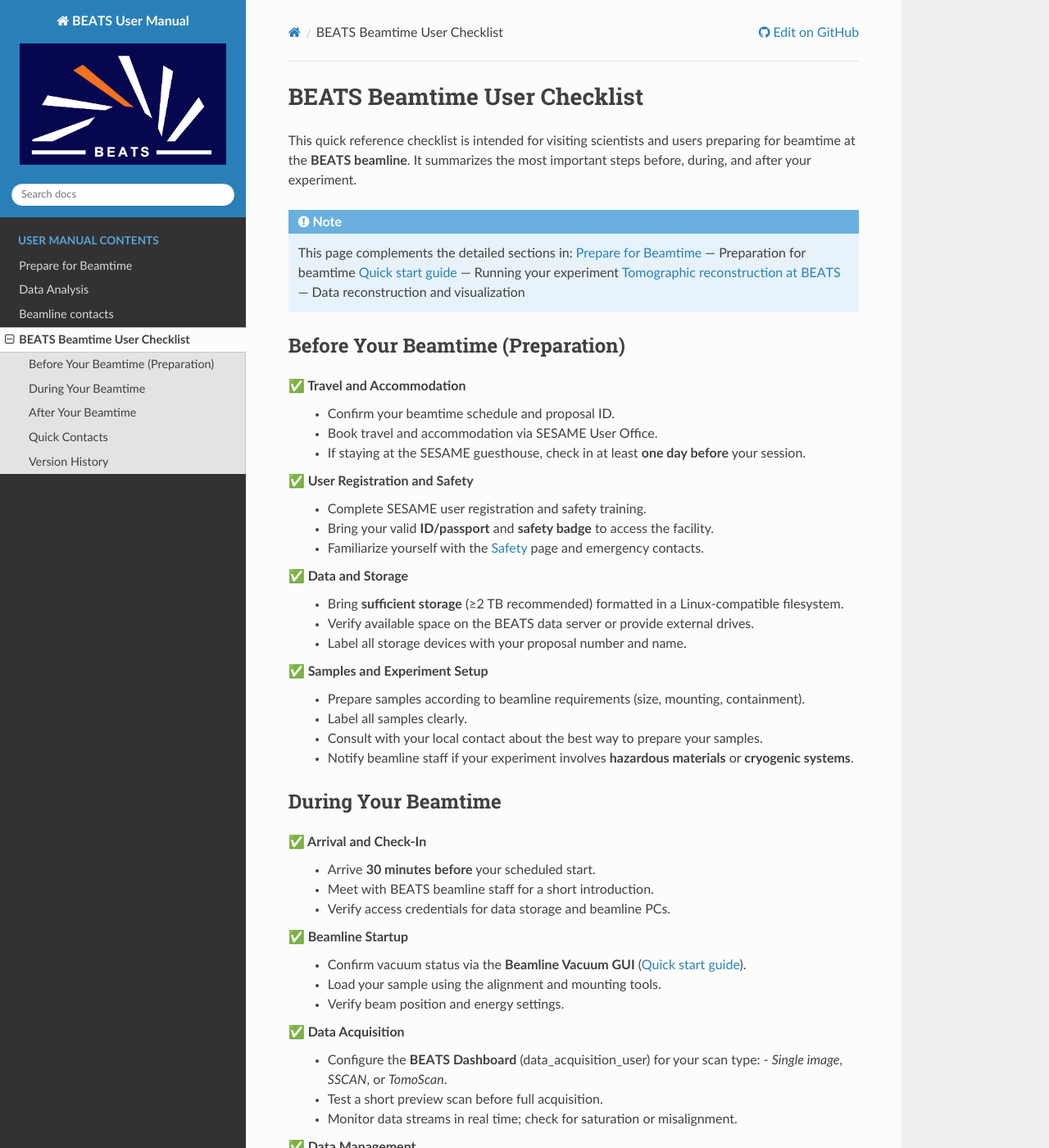
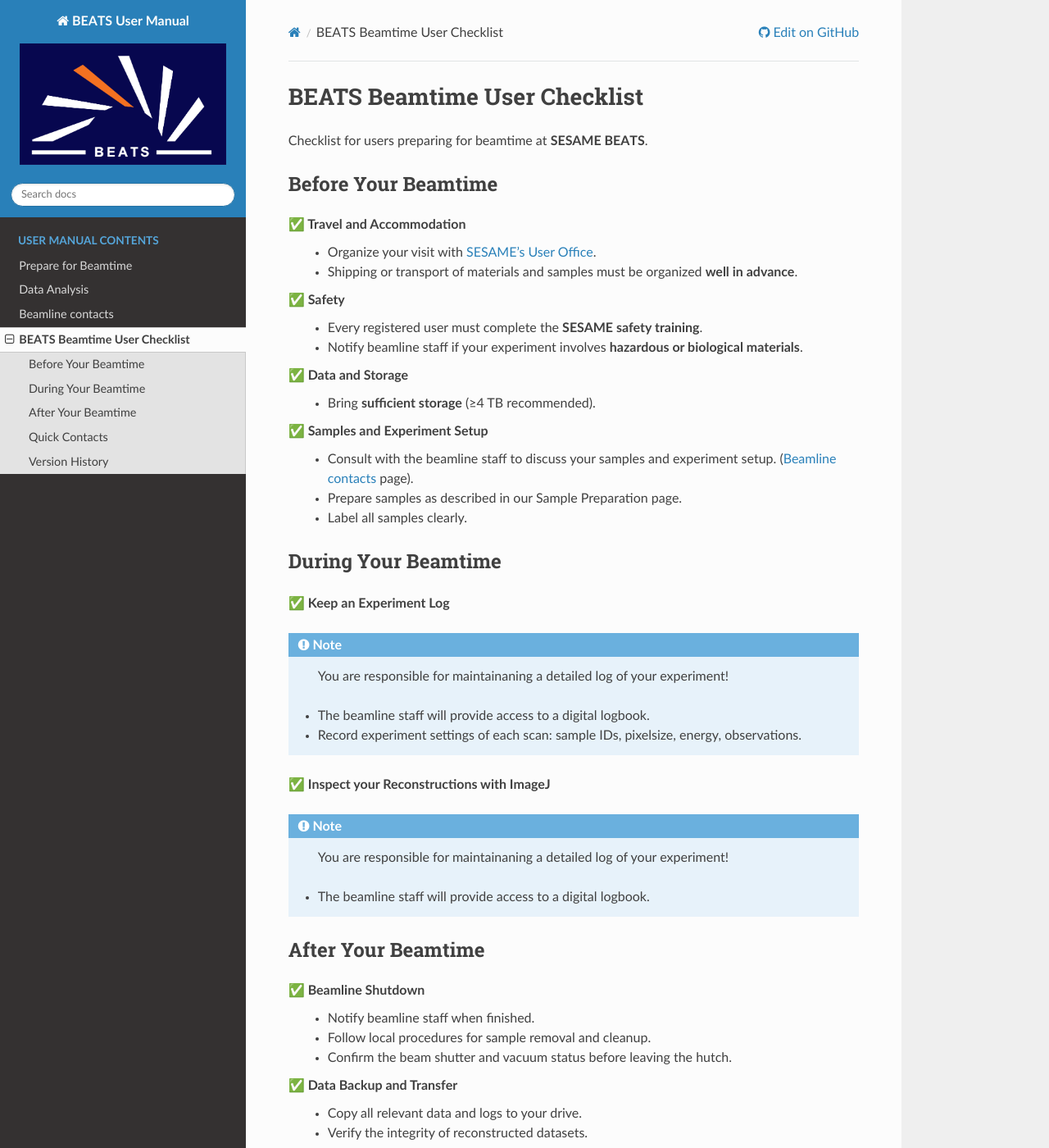
Before and after one commit to SESAME-Synchrotron/BEATS_user_manual, a Sphinx documentation site: the page built from docs/source/user_checklist.rst, in a window 1280 px wide and 1400 px high. Shown: the whole window at 82% size. Built offline with Sphinx 7.4.7 and the Read the Docs theme 3.1.0, drawn with Linux system fonts in a browser that asks for light colours; pages that are not in the unit, such as notebooks, are missing from menus; some of the changed text lies outside the part shown.

Commit message:
updating checklist

```diff
--- a/docs/source/user_checklist.rst
+++ b/docs/source/user_checklist.rst
@@ -2,65 +2,47 @@
 BEATS Beamtime User Checklist
 ==============================
 
-This quick reference checklist is intended for visiting scientists and users preparing for beamtime at the **BEATS beamline**.
-It summarizes the most important steps before, during, and after your experiment.
-
-.. note::
-   This page complements the detailed sections in:
-   :doc:`prepare` — Preparation for beamtime
-   :doc:`quickstart` — Running your experiment
-   :doc:`reconstruction` — Data reconstruction and visualization
+Checklist for users preparing for beamtime at **SESAME BEATS**.
 
 -------------------------------------
-Before Your Beamtime (Preparation)
+Before Your Beamtime
 -------------------------------------
 
 ✅ **Travel and Accommodation**
-   - Confirm your beamtime schedule and proposal ID.
-   - Book travel and accommodation via SESAME User Office.
-   - If staying at the SESAME guesthouse, check in at least **one day before** your session.
+   - Organize your visit with `SESAME's User Office <https://www.sesame.org.jo/for-users/sesame-user-office>`_.
+   - Shipping or transport of materials and samples must be organized **well in advance**.
 
-✅ **User Registration and Safety**
-   - Complete SESAME user registration and safety training.
-   - Bring your valid **ID/passport** and **safety badge** to access the facility.
-   - Familiarize yourself with the :doc:`safety` page and emergency contacts.
+✅ **Safety**
+   - Every registered user must complete the **SESAME safety training**.
+   - Notify beamline staff if your experiment involves **hazardous or biological materials**.
 
 ✅ **Data and Storage**
-   - Bring **sufficient storage** (≥2 TB recommended) formatted in a Linux-compatible filesystem.
-   - Verify available space on the BEATS data server or provide external drives.
-   - Label all storage devices with your proposal number and name.
+   - Bring **sufficient storage** (≥4 TB recommended).
 
 ✅ **Samples and Experiment Setup**
-   - Prepare samples according to beamline requirements (size, mounting, containment).
+   - Consult with the beamline staff to discuss your samples and experiment setup. (:doc:`contacts` page).
+   - Prepare samples as described in our :ref:`Sample Preparation` page.
    - Label all samples clearly.
-   - Consult with your local contact about the best way to prepare your samples.
-   - Notify beamline staff if your experiment involves **hazardous materials** or **cryogenic systems**.
 
 -------------------------------------
 During Your Beamtime
 -------------------------------------
 
-✅ **Arrival and Check-In**
-   - Arrive **30 minutes before** your scheduled start.
-   - Meet with BEATS beamline staff for a short introduction.
-   - Verify access credentials for data storage and beamline PCs.
+✅ **Keep an Experiment Log**
 
-✅ **Beamline Startup**
-   - Confirm vacuum status via the **Beamline Vacuum GUI** (:doc:`quickstart`).
-   - Load your sample using the alignment and mounting tools.
-   - Verify beam position and energy settings.
+.. note::
+      You are responsible for maintainaning a detailed log of your experiment!
 
-✅ **Data Acquisition**
-   - Configure the **BEATS Dashboard** (:doc:`data_acquisition_user`) for your scan type:
-     - *Single image*, *SSCAN*, or *TomoScan*.
-   - Test a short preview scan before full acquisition.
-   - Monitor data streams in real time; check for saturation or misalignment.
+   - The beamline staff will provide access to a digital logbook.
+   - Record experiment settings of each scan: sample IDs, pixelsize, energy, observations.
 
-✅ **Data Management**
-   - Confirm data are written to your proposal folder:
-     ``/data/raw/<proposal_id>/``
-   - Backup important files to your external storage before the end of beamtime.
-   - Avoid deleting or renaming data during active acquisition.
+✅ **Inspect your Reconstructions with ImageJ**
+
+.. note::
+      You are responsible for maintainaning a detailed log of your experiment!
+
+   - The beamline staff will provide access to a digital logbook.
+
 
 -------------------------------------
 After Your Beamtime
```
Also changed, not shown: docs/source/prepare.rst (+8 -0 lines).
